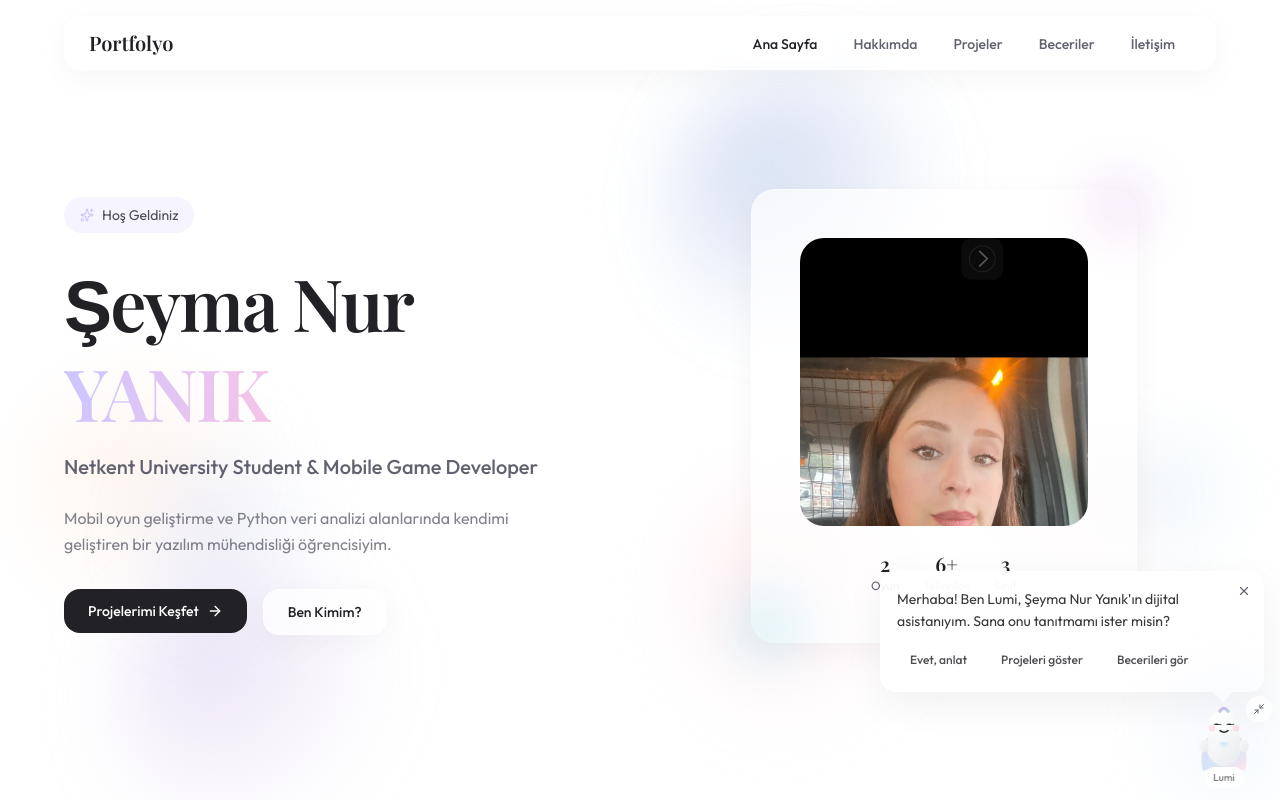
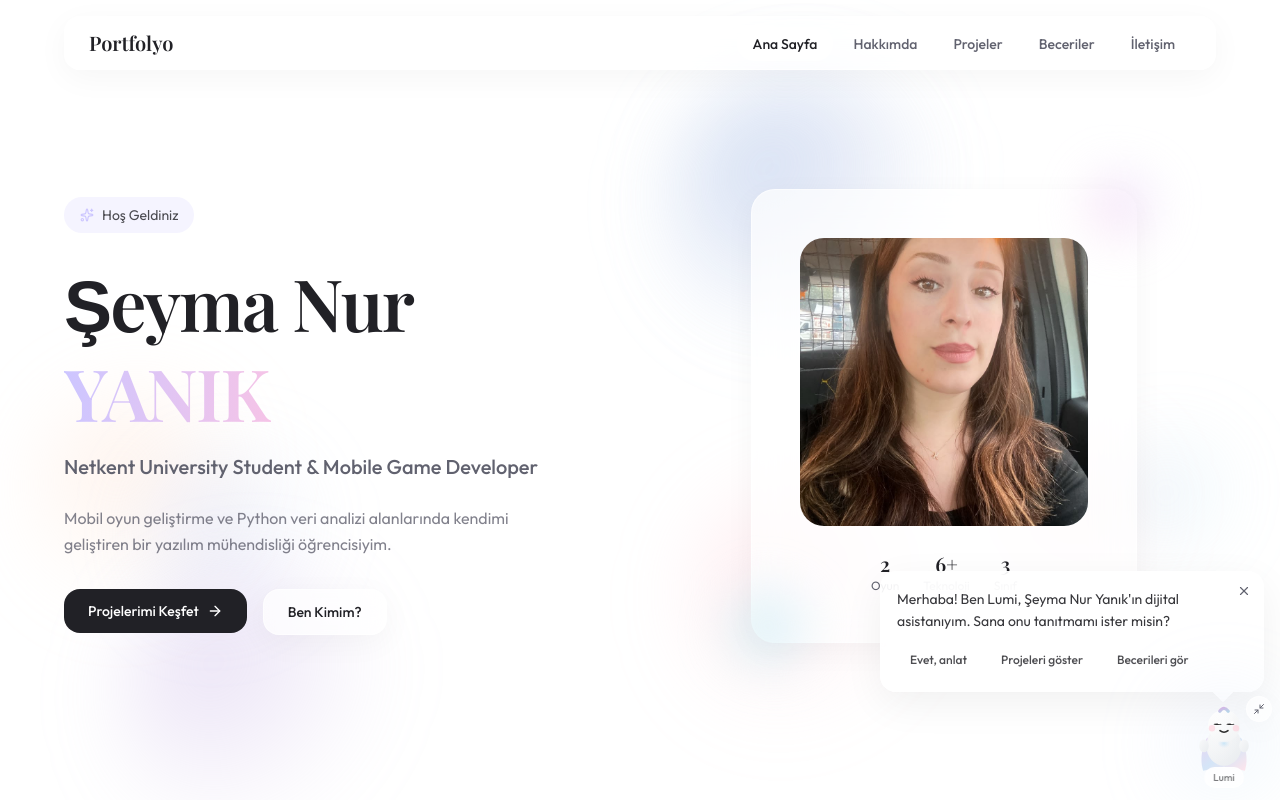
Before and after one commit to paw-ed/portfolio-clean, a Next.js app: page / in a window 1280 px wide. Built offline with nearby package versions, Linux system fonts and the light colour scheme; a web font is replaced by a local one.

Commit message:
Update page.tsx

```diff
--- a/app/page.tsx
+++ b/app/page.tsx
@@ -121,7 +121,7 @@ export default function HomePage() {
                     src="/images/profile.jpeg"
                     alt="Şeyma Nur Yanık"
                     fill
-                    className="object-cover object-top"
+                    className="object-cover"
                     priority
                   />
                 </div>
```
